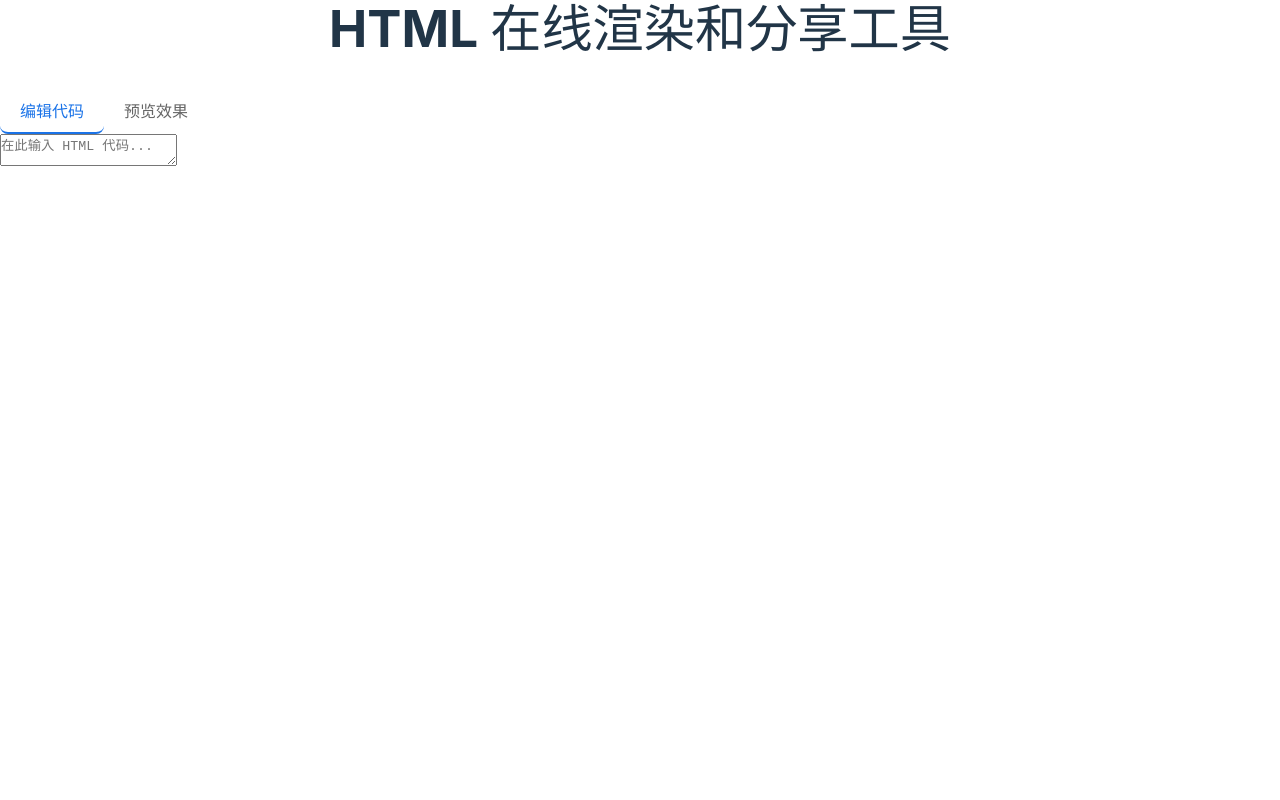
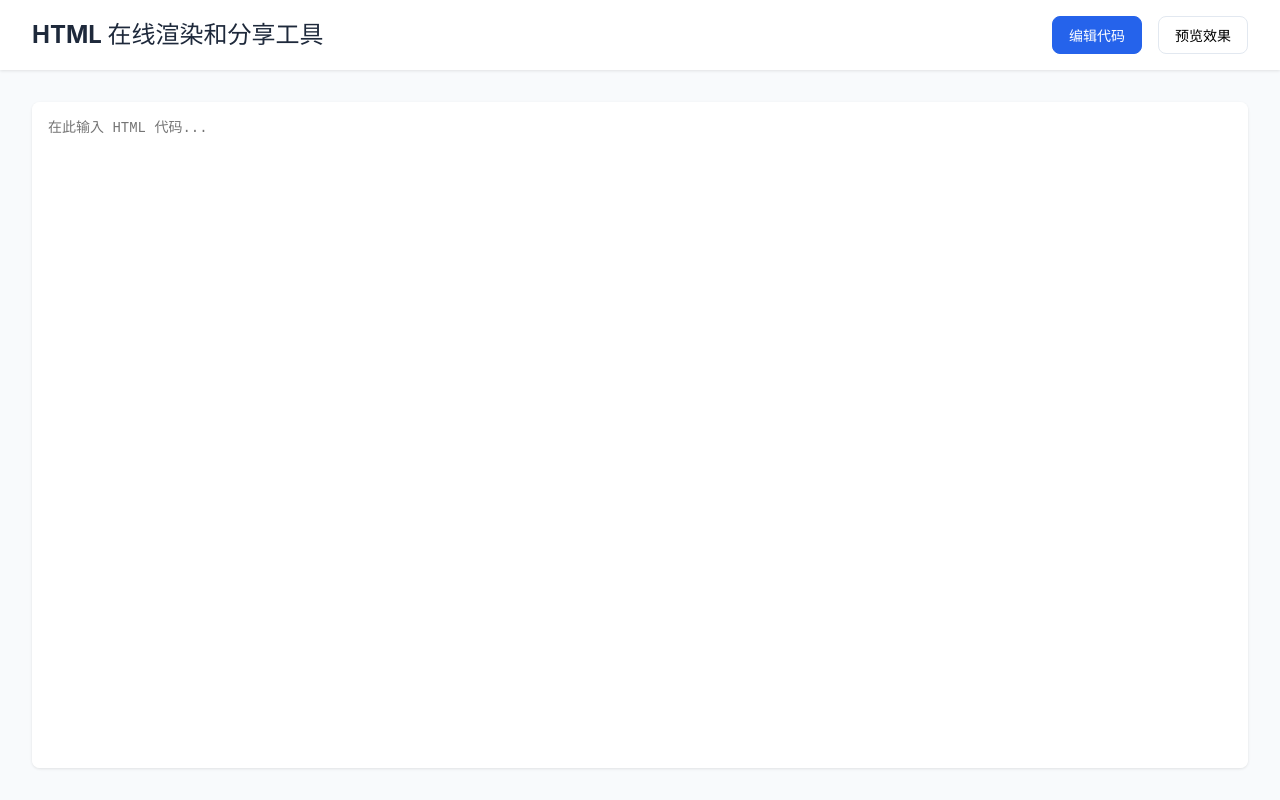
Before and after one commit to yty971231/html-share, a React (Vite) app in the folder frontend/: page / in a window 1280 px wide. Built offline with nearby package versions, Linux system fonts and the light colour scheme.

Commit message:
Update App.css

```diff
--- a/frontend/src/App.css
+++ b/frontend/src/App.css
@@ -1,144 +1,92 @@
-#root {
-  width: 100vw;
-  height: 100vh;
-  margin: 0;
-  padding: 0;
+:root {
+  --primary-color: #2563eb;
+  --primary-hover: #1d4ed8;
+  --bg-color: #f8fafc;
+  --border-color: #e2e8f0;
 }
 
-.logo {
-  height: 6em;
-  padding: 1.5em;
-  will-change: filter;
-  transition: filter 300ms;
-}
-.logo:hover {
-  filter: drop-shadow(0 0 2em #646cffaa);
-}
-.logo.react:hover {
-  filter: drop-shadow(0 0 2em #61dafbaa);
+.app-container {
+  min-height: 100vh;
+  display: flex;
+  flex-direction: column;
+  background-color: var(--bg-color);
 }
 
-@keyframes logo-spin {
-  from {
-    transform: rotate(0deg);
-  }
-  to {
-    transform: rotate(360deg);
-  }
+.app-header {
+  background-color: white;
+  padding: 1rem 2rem;
+  box-shadow: 0 1px 3px rgba(0, 0, 0, 0.1);
+  display: flex;
+  justify-content: space-between;
+  align-items: center;
 }
 
-@media (prefers-reduced-motion: no-preference) {
-  a:nth-of-type(2) .logo {
-    animation: logo-spin infinite 20s linear;
-  }
+.app-header h1 {
+  margin: 0;
+  font-size: 1.5rem;
+  color: #1e293b;
 }
 
-.card {
-  padding: 2em;
-}
-
-.read-the-docs {
-  color: #888;
-}
-
-.container {
-  max-width: 1200px;
-  margin: 0 auto;
-  padding: 20px;
-}
-
-h1 {
-  text-align: center;
-  margin-bottom: 2rem;
-}
-
-.tabs {
+.header-buttons {
   display: flex;
-  margin-bottom: 20px;
-  border-bottom: 1px solid #e0e0e0;
+  gap: 1rem;
 }
 
 .tab-button {
-  padding: 10px 20px;
-  border: none;
-  background: none;
+  padding: 0.5rem 1rem;
+  border: 1px solid var(--border-color);
+  background-color: white;
+  border-radius: 0.5rem;
   cursor: pointer;
-  font-size: 16px;
-  color: #666;
-  border-bottom: 2px solid transparent;
-  transition: all 0.3s;
+  font-size: 0.875rem;
+  transition: all 0.2s;
+}
+
+.tab-button:hover {
+  background-color: var(--bg-color);
 }
 
 .tab-button.active {
-  color: #1a73e8;
-  border-bottom-color: #1a73e8;
+  background-color: var(--primary-color);
+  color: white;
+  border-color: var(--primary-color);
 }
 
-.content-container {
-  position: relative;
+.app-main {
+  flex: 1;
+  padding: 2rem;
+  display: flex;
 }
 
-.share-url {
-  background-color: #f8f9fa;
-  padding: 12px 16px;
-  border-radius: 4px;
-  margin-bottom: 16px;
-  display: flex;
-  align-items: center;
-  gap: 8px;
+.editor-container,
+.preview-container {
+  flex: 1;
+  background-color: white;
+  border-radius: 0.5rem;
+  box-shadow: 0 1px 3px rgba(0, 0, 0, 0.1);
+  overflow: hidden;
 }
 
-.share-url a {
-  color: #1a73e8;
-  text-decoration: none;
-  word-break: break-all;
+.html-editor {
+  width: 100%;
+  height: 100%;
+  min-height: 500px;
+  padding: 1rem;
+  border: none;
+  resize: none;
+  font-family: monospace;
+  font-size: 0.875rem;
+  line-height: 1.5;
 }
 
-.share-url a:hover {
-  text-decoration: underline;
-}
-
-.loading-indicator {
-  color: #666;
-  font-size: 14px;
-  margin-left: auto;
-}
-
-.edit-container {
-  display: flex;
-  flex-direction: column;
-  gap: 16px;
-}
-
-.html-input {
-  width: 100%;
-  height: 400px;
-  padding: 16px;
-  border: 1px solid #e0e0e0;
-  border-radius: 4px;
-  font-family: monospace;
-  font-size: 14px;
-  line-height: 1.5;
-  resize: vertical;
-}
-
-.preview-container {
-  border: 1px solid #e0e0e0;
-  border-radius: 4px;
-  overflow: hidden;
-  height: 600px;
+.html-editor:focus {
+  outline: none;
 }
 
 .preview-frame {
   width: 100%;
   height: 100%;
+  min-height: 500px;
   border: none;
+  background-color: white;
 }
-
-.error {
-  color: #d93025;
-  padding: 8px 12px;
-  background-color: #fce8e6;
-  border-radius: 4px;
-  font-size: 14px;
-}
```
